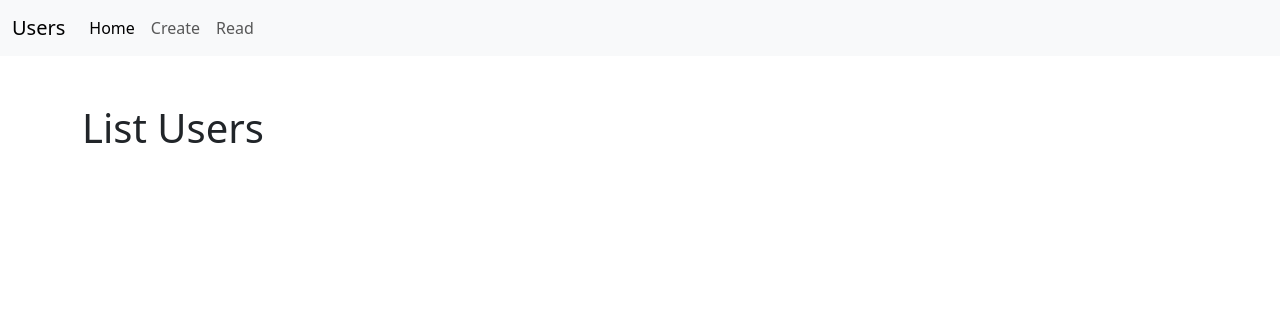
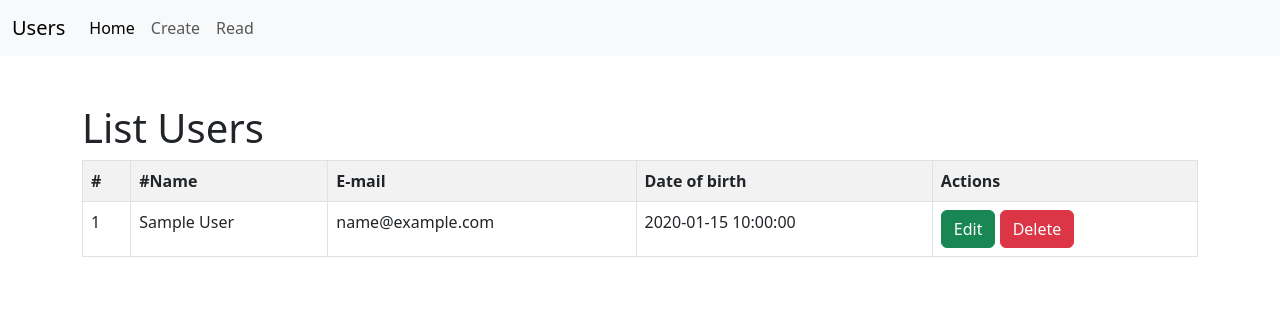
Before and after one commit to hiagoraian/crudUsers, a PHP site: page /index.php?page=read in a window 1280 px wide. Shown: the top 316 px of the page. Run offline with PHP 8.4, Linux system fonts and the light colour scheme; tables that the repository leaves empty or names only in its code hold one stand-in row (values such as "Sample post").

Commit message:
Listando usuários

```diff
--- a/read.php
+++ b/read.php
@@ -1 +1,34 @@
 <h1>List Users</h1>
+<?php
+    $sql = "SELECT * FROM users";
+    $res = $conn->query($sql);
+    $qtd = $res->num_rows;
+
+    if ($qtd > 0){
+
+        echo "<table class = 'table table-hover table-striped table-bordered'>";
+        echo "<tr>";
+            echo "<th>#</th>";
+            echo "<th>#Name</th>";
+            echo "<th>E-mail</th>";
+            echo "<th>Date of birth</th>";
+            echo "<th>Actions</th>";
+        echo "</tr>";
+
+        while($row = $res->fetch_object()){
+        echo "<tr>";
+            echo "<td>".$row->id."</td>";
+            echo "<td>".$row->name."</td>";
+            echo "<td>".$row->email."</td>";
+            echo "<td>".$row->date."</td>";
+            echo"<td>
+                <button class='btn btn-success'>Edit</button>
+                <button class='btn btn-danger'>Delete</button>
+                </td>";
+        echo "</tr>";
+        }}
+        else{
+            echo "<p> class = 'alert alert-danger'> Did not find results! </p>";
+
+        }
+?>
```
Also changed, not shown: saveUsers.php (+9 -0 lines).
